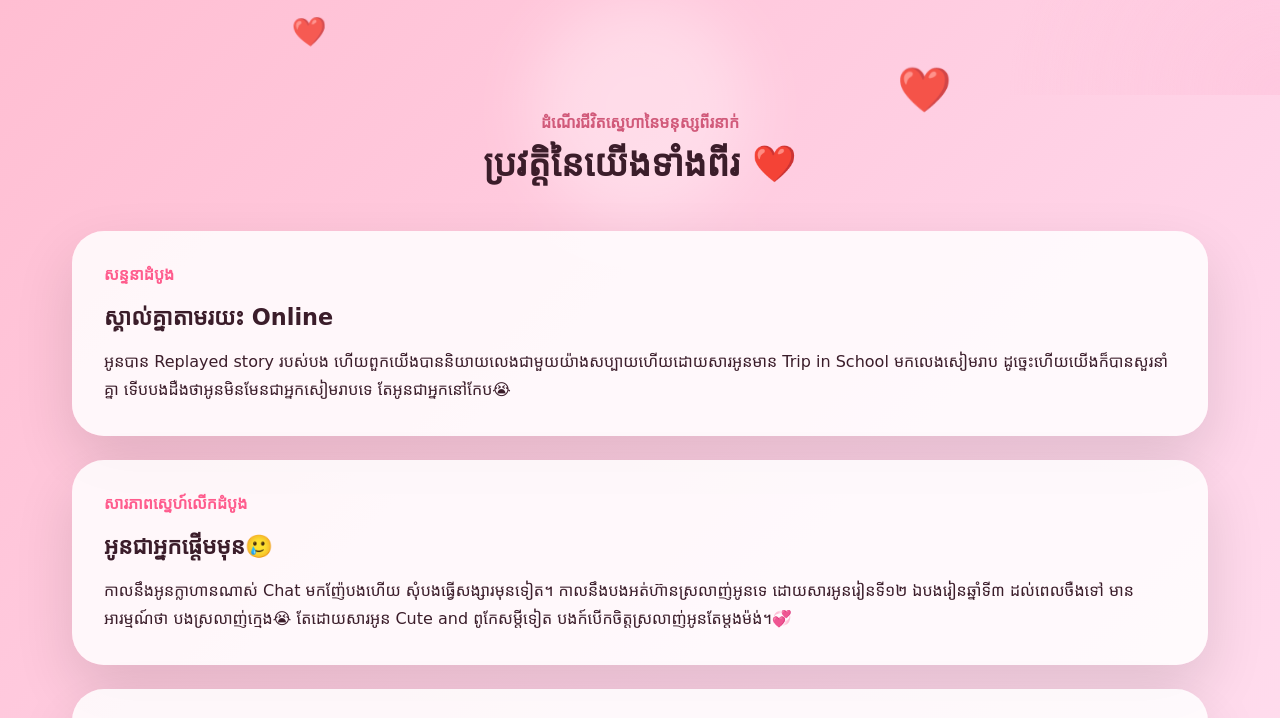
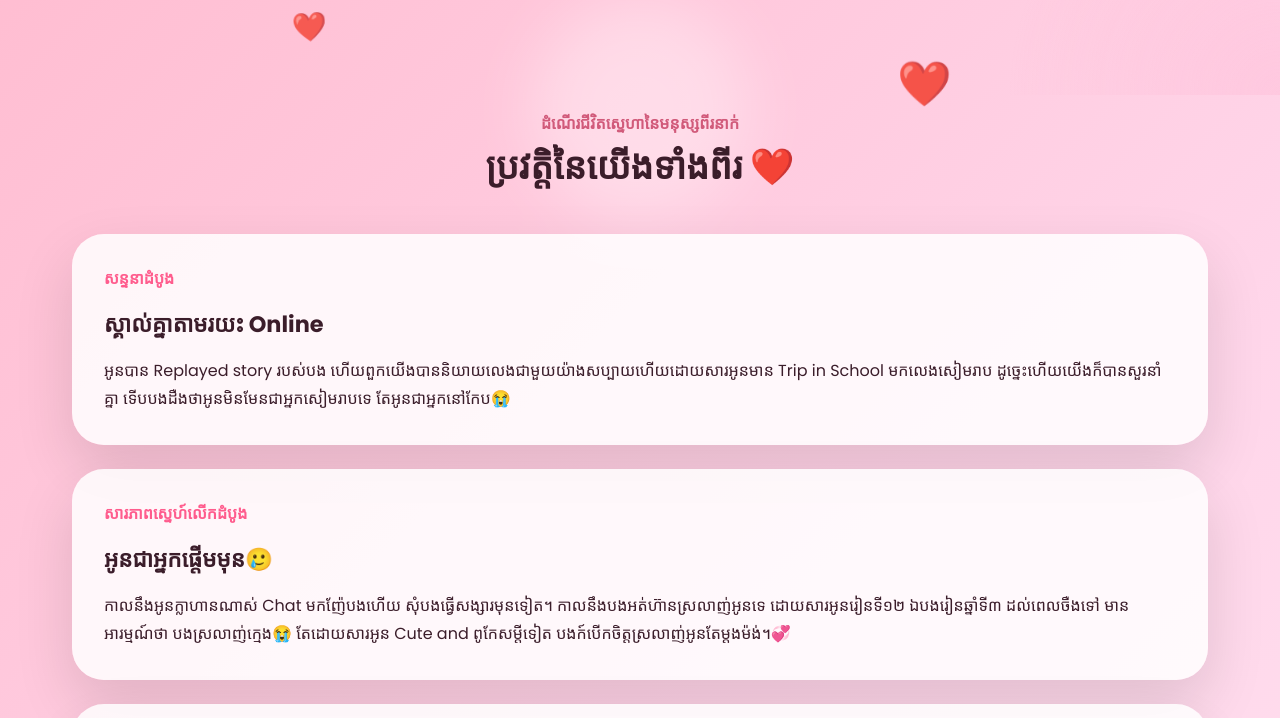
Before and after one commit to sreylinou6-sudo/About_Us, a plain HTML site: page index.html in a window 1280 px wide. Shown: the part 705-1423 px from the top of the page. Drawn offline with Linux system fonts and the light colour scheme.

Commit message:
Version 2.1

```diff
--- a/css/style.css
+++ b/css/style.css
@@ -2,8 +2,8 @@
     margin: 0;
     padding: 0;
     box-sizing: border-box;
-    font-family: "Battambang", cursive;
-    /* font-family: "Poppins", sans-serif; */
+    /* font-family: "Battambang", cursive; */
+    font-family: "Poppins", sans-serif;
 }
 
 :root {
```
